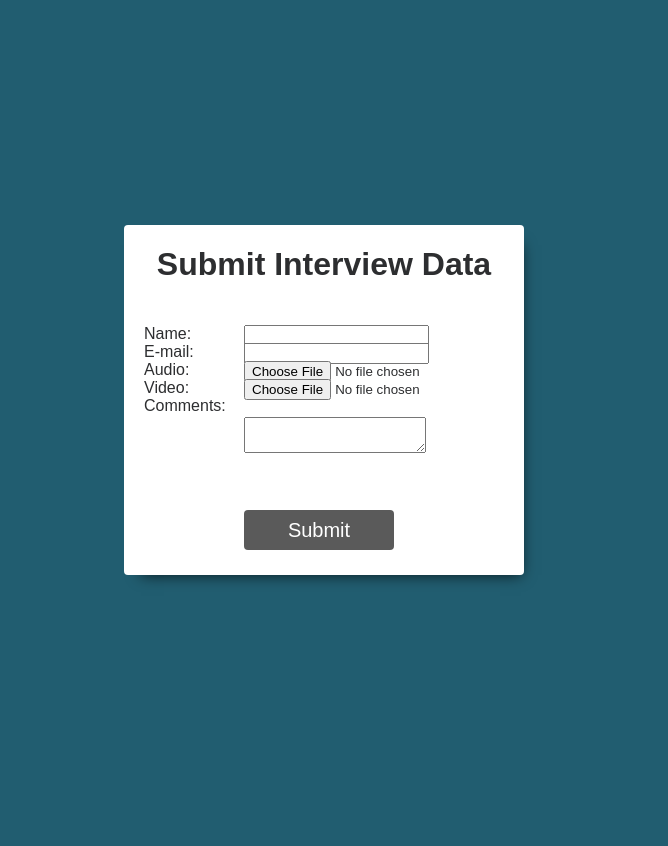
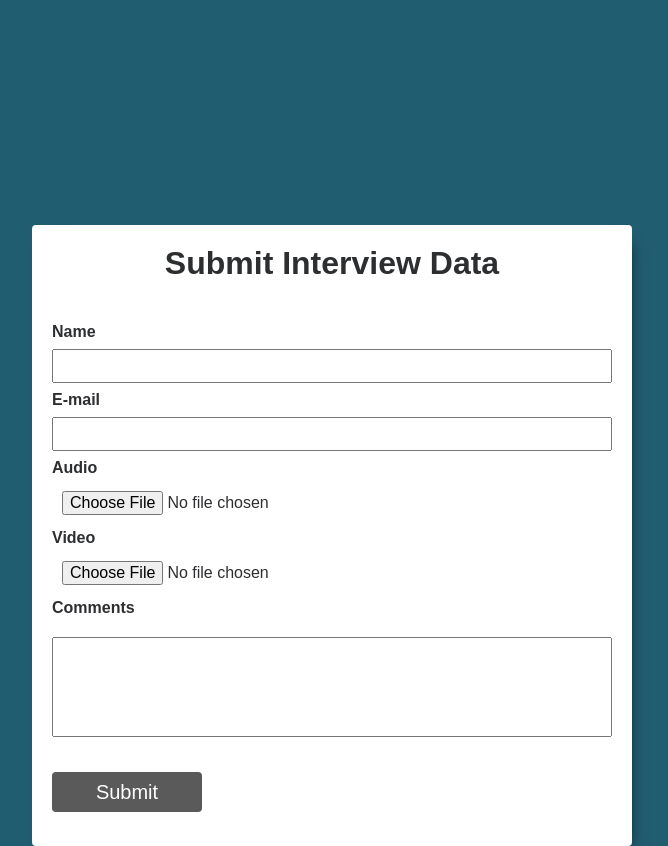
Before and after one commit to alex-chirayath/IBMWatson_PersonalityInsights_Krannert, a Flask app: template phase2/flask-app/templates/form.html in a window 1280 px wide. Shown: the whole page, without its empty margins (316-984 px from the left). Before the commit the page ends 583 px from the top, so only its background shows below. Run offline with Flask 2, Linux system fonts and the light colour scheme; the template is opened without the code that fills it, so the values that code supplies are empty.

Commit message:
update styling

```diff
--- a/phase2/flask-app/static/style.css
+++ b/phase2/flask-app/static/style.css
@@ -2,28 +2,37 @@ body {
     color: #2D2E30;
     font-family: sans-serif;
     background-color: #215D70;
+    width:100%;
 }
 
+label {
+  font-weight: bold;
+}
 
 input {
-    position: fixed;
-    left: 120px;
+    position: relative;
+    width: 100%;
+    padding: 6px 10px;
+    margin: 8px 0;
+    font-size: medium;
 }
 
 textarea {
-    position: fixed;
-    left: 120px;
+    position: relative;
     margin-top: 20px;
+    width:100%;
+    height:100px;
+    resize:none;
 }
 
 .subBtn {
     width: 160px;
     padding: 5px;
     border-radius: 4px;
-    margin-top: 100px;
-    position: absolute;
+    margin-top: 25px;
+    position: relative;
     cursor: pointer;
-    bottom: 25px;
+    bottom:-10px;
 
     background: #5A5A5A;
     color: #fff;
@@ -40,18 +49,16 @@ textarea {
 }
 
 #commentsLbl {
-    position: absolute
-    top: 140px;
+    position: relative
 }
 
 #container {
-        position:absolute;
+        position:relative;
         left:50%;
         top:50%;
-        width:400px;
-        height:350px;
+        width:600px;
 
-        margin-left:-200px;
+        margin-left:-300px;
         margin-top:-175px;
 
         background-color: #FFFFFF;
@@ -62,51 +69,57 @@ textarea {
         box-shadow: 7px 10px 14px -10px rgba(0,0,0,0.75);
 }
 
+#header {
+    width:100%;
+    background-color:white;
+}
+
 #main {
     padding: 20px;
 }
 
 #title {
     text-align: center;
+    padding-top: 20px;
 }
 
 #email-field {
-    position: absolute;
+    position: relative;
 }
 
 #name-field {
-    position: absolute;
+    position: relative;
 }
 
 #comments-field {
-    position: absolute;
+    position: relative;
 }
 
 #audioLbl {
-    position: absolute;
+    position: relative;
 
 }
 
 #videoLbl {
-    position: absolute;
+    position: relative;
 }
 
 #emailLbl {
-    position: absolute;
+    position: relative;
 }
 
 #nameLbl {
-    position: absolute;
+    position: relative;
 }
 
 
 
 #audio-field {
-    position: absolute;
+    position: relative;
 }
 
 #video-field {
-    position: absolute;
+    position: relative;
 }
 
 
--- a/phase2/flask-app/templates/form.html
+++ b/phase2/flask-app/templates/form.html
@@ -10,19 +10,19 @@
         </div>
         <div id="main">
             <form method="post" action="{{ url_for('submitted_form') }}" id="form">
-                <label for="name" id="nameLbl">Name:</label>
+                <label for="name" id="nameLbl">Name</label>
                 <input type="text" name="name" id="name-field">
                 <br>
-                <label for="email" id="emailLbl">E-mail:</label>
+                <label for="email" id="emailLbl">E-mail</label>
                 <input type="email" name="email" id="email-field">
                 <br>
-                <label for="audio" id="audioLbl">Audio:</label>
+                <label for="audio" id="audioLbl">Audio</label>
                 <input type="file" name="audio" accept="audio/*" id="audio-field">
                 <br>
-                <label for="video" id="videoLbl">Video:</label>
+                <label for="video" id="videoLbl">Video</label>
                 <input type="file" name="video" accept="video/*" id="video-field">
                 <br>
-                <label for="comments" id="commentsLbl">Comments:</label>
+                <label for="comments" id="commentsLbl">Comments</label>
                 <textarea name="comments" id="comments-field"></textarea><br/>
 
                 <input type="submit" class="subBtn">
```
